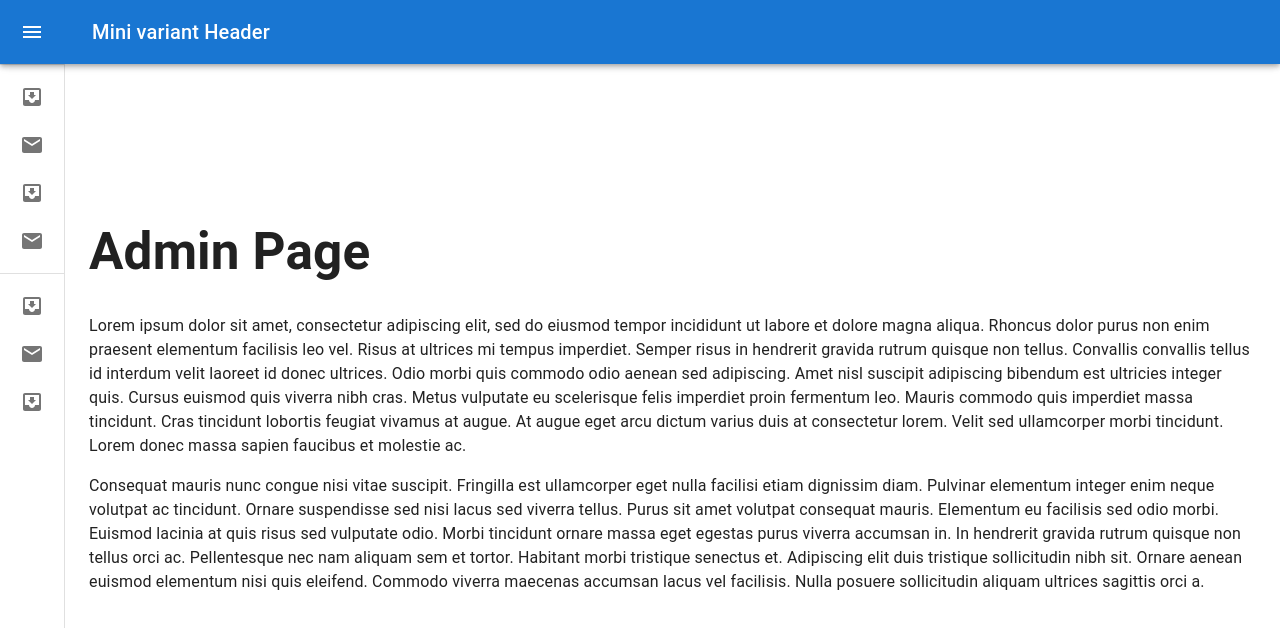
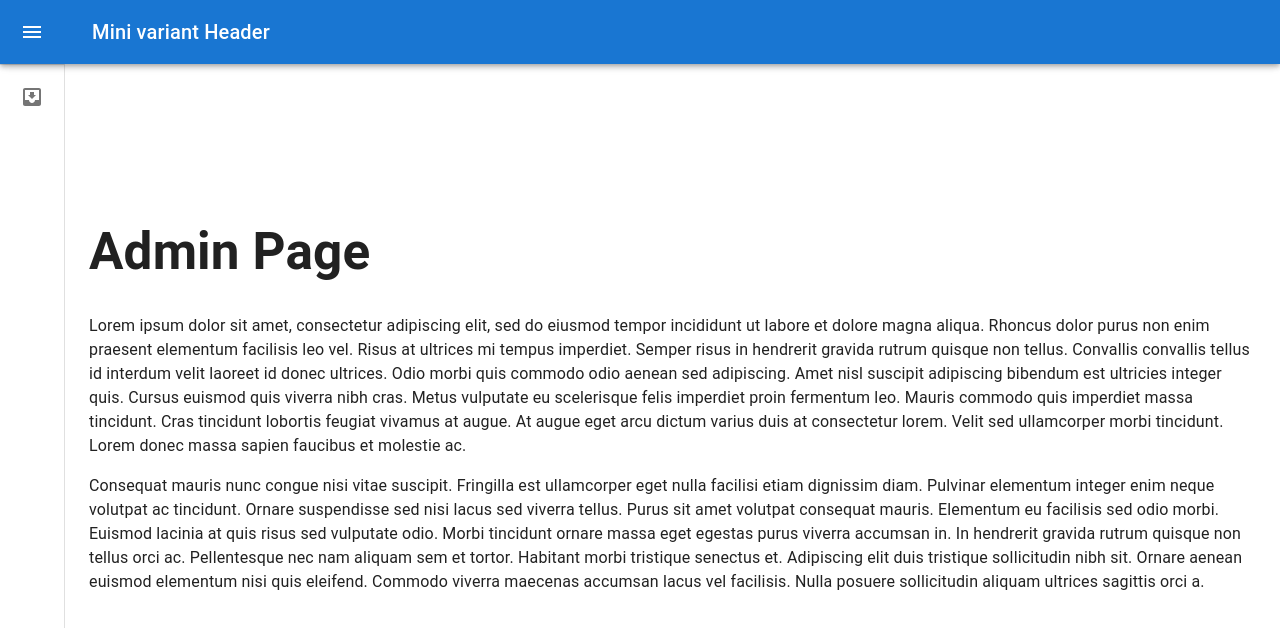
Before and after one commit to tanmaymazumdar19/zerobug-web, a React (Vite) app: page /admin in a window 1280 px wide. Shown: the top 628 px of the page. Built offline with nearby package versions, Linux system fonts and the light colour scheme.

Commit message:
start working on dashboard

```diff
--- a/src/components/Layout/Sidebar.tsx
+++ b/src/components/Layout/Sidebar.tsx
@@ -1,120 +1,96 @@
-import { styled, Theme, CSSObject } from '@mui/material/styles';
-import MuiDrawer from '@mui/material/Drawer';
-import { AppBarProps as MuiAppBarProps } from '@mui/material/AppBar';
-import List from '@mui/material/List';
-import Divider from '@mui/material/Divider';
-import IconButton from '@mui/material/IconButton';
-import ChevronLeftIcon from '@mui/icons-material/ChevronLeft';
-import ChevronRightIcon from '@mui/icons-material/ChevronRight';
-import ListItem from '@mui/material/ListItem';
-import ListItemButton from '@mui/material/ListItemButton';
-import ListItemIcon from '@mui/material/ListItemIcon';
-import ListItemText from '@mui/material/ListItemText';
-import InboxIcon from '@mui/icons-material/MoveToInbox';
-import MailIcon from '@mui/icons-material/Mail';
+import { styled, Theme, CSSObject } from "@mui/material/styles";
+import MuiDrawer from "@mui/material/Drawer";
+import List from "@mui/material/List";
+import Divider from "@mui/material/Divider";
+import IconButton from "@mui/material/IconButton";
+import ChevronLeftIcon from "@mui/icons-material/ChevronLeft";
+import ChevronRightIcon from "@mui/icons-material/ChevronRight";
+import ListItem from "@mui/material/ListItem";
+import ListItemButton from "@mui/material/ListItemButton";
+import ListItemIcon from "@mui/material/ListItemIcon";
+import ListItemText from "@mui/material/ListItemText";
+import InboxIcon from "@mui/icons-material/MoveToInbox";
 
 const drawerWidth = 240;
 
 const openedMixin = (theme: Theme): CSSObject => ({
   width: drawerWidth,
-  transition: theme.transitions.create('width', {
+  transition: theme.transitions.create("width", {
     easing: theme.transitions.easing.sharp,
     duration: theme.transitions.duration.enteringScreen,
   }),
-  overflowX: 'hidden',
+  overflowX: "hidden",
 });
 
 const closedMixin = (theme: Theme): CSSObject => ({
-  transition: theme.transitions.create('width', {
+  transition: theme.transitions.create("width", {
     easing: theme.transitions.easing.sharp,
     duration: theme.transitions.duration.leavingScreen,
   }),
-  overflowX: 'hidden',
+  overflowX: "hidden",
   width: `calc(${theme.spacing(7)} + 1px)`,
-  [theme.breakpoints.up('sm')]: {
+  [theme.breakpoints.up("sm")]: {
     width: `calc(${theme.spacing(8)} + 1px)`,
   },
 });
 
-const DrawerHeader = styled('div')(({ theme }) => ({
-  display: 'flex',
-  alignItems: 'center',
-  justifyContent: 'flex-end',
+const DrawerHeader = styled("div")(({ theme }) => ({
+  display: "flex",
+  alignItems: "center",
+  justifyContent: "flex-end",
   padding: theme.spacing(0, 1),
   // necessary for content to be below app bar
   ...theme.mixins.toolbar,
 }));
 
-const Drawer = styled(MuiDrawer, { shouldForwardProp: (prop) => prop !== 'open' })(
-  ({ theme, open }) => ({
+const Drawer = styled(MuiDrawer, {
+  shouldForwardProp: (prop) => prop !== "open",
+})(({ theme, open }) => ({
   width: drawerWidth,
   flexShrink: 0,
-    whiteSpace: 'nowrap',
-    boxSizing: 'border-box',
+  whiteSpace: "nowrap",
+  boxSizing: "border-box",
   ...(open && {
     ...openedMixin(theme),
-      '& .MuiDrawer-paper': openedMixin(theme),
+    "& .MuiDrawer-paper": openedMixin(theme),
   }),
   ...(!open && {
     ...closedMixin(theme),
-      '& .MuiDrawer-paper': closedMixin(theme),
+    "& .MuiDrawer-paper": closedMixin(theme),
   }),
-  }),
-);
+}));
 
-
-const Sidebar = ({theme, open, handleDrawerClose}: any) => {
+const Sidebar = ({ theme, open, handleDrawerClose }: any) => {
   return (
     <Drawer variant="permanent" open={open}>
       <DrawerHeader>
         <IconButton onClick={handleDrawerClose}>
-            {theme.direction === 'rtl' ? <ChevronRightIcon /> : <ChevronLeftIcon />}
+          {theme.direction === "rtl" ? (
+            <ChevronRightIcon />
+          ) : (
+            <ChevronLeftIcon />
+          )}
         </IconButton>
       </DrawerHeader>
       <Divider />
       <List>
-          {['Inbox', 'Starred', 'Send email', 'Drafts'].map((text, index) => (
-            <ListItem key={text} disablePadding sx={{ display: 'block' }}>
+        {["Dashboard"].map((text) => (
+          <ListItem key={text} disablePadding sx={{ display: "block" }}>
             <ListItemButton
               sx={{
                 minHeight: 48,
-                  justifyContent: open ? 'initial' : 'center',
+                justifyContent: open ? "initial" : "center",
                 px: 2.5,
               }}
             >
               <ListItemIcon
                 sx={{
                   minWidth: 0,
-                    mr: open ? 3 : 'auto',
-                    justifyContent: 'center',
+                  mr: open ? 3 : "auto",
+                  justifyContent: "center",
                 }}
               >
-                  {index % 2 === 0 ? <InboxIcon /> : <MailIcon />}
-                </ListItemIcon>
-                <ListItemText primary={text} sx={{ opacity: open ? 1 : 0 }} />
-              </ListItemButton>
-            </ListItem>
-          ))}
-        </List>
-        <Divider />
-        <List>
-          {['All mail', 'Trash', 'Spam'].map((text, index) => (
-            <ListItem key={text} disablePadding sx={{ display: 'block' }}>
-              <ListItemButton
-                sx={{
-                  minHeight: 48,
-                  justifyContent: open ? 'initial' : 'center',
-                  px: 2.5,
-                }}
-              >
-                <ListItemIcon
-                  sx={{
-                    minWidth: 0,
-                    mr: open ? 3 : 'auto',
-                    justifyContent: 'center',
-                  }}
-                >
-                  {index % 2 === 0 ? <InboxIcon /> : <MailIcon />}
+                <InboxIcon />
               </ListItemIcon>
               <ListItemText primary={text} sx={{ opacity: open ? 1 : 0 }} />
             </ListItemButton>
@@ -122,7 +98,7 @@
         ))}
       </List>
     </Drawer>
-  )
-}
+  );
+};
 
-export default Sidebar
+export default Sidebar;
--- a/src/components/Layout/index.tsx
+++ b/src/components/Layout/index.tsx
@@ -1,97 +1,10 @@
-import * as React from 'react';
-import { styled, useTheme, Theme, CSSObject } from '@mui/material/styles';
-import Box from '@mui/material/Box';
-import MuiDrawer from '@mui/material/Drawer';
-import MuiAppBar, { AppBarProps as MuiAppBarProps } from '@mui/material/AppBar';
-import Toolbar from '@mui/material/Toolbar';
-import List from '@mui/material/List';
-import CssBaseline from '@mui/material/CssBaseline';
-import Typography from '@mui/material/Typography';
-import Divider from '@mui/material/Divider';
-import IconButton from '@mui/material/IconButton';
-import MenuIcon from '@mui/icons-material/Menu';
-import ChevronLeftIcon from '@mui/icons-material/ChevronLeft';
-import ChevronRightIcon from '@mui/icons-material/ChevronRight';
-import ListItem from '@mui/material/ListItem';
-import ListItemButton from '@mui/material/ListItemButton';
-import ListItemIcon from '@mui/material/ListItemIcon';
-import ListItemText from '@mui/material/ListItemText';
-import InboxIcon from '@mui/icons-material/MoveToInbox';
-import MailIcon from '@mui/icons-material/Mail';
-import MainContent from './Content';
-import Header from './Header';
-import Sidebar from './Sidebar';
-
-const drawerWidth = 240;
-
-const openedMixin = (theme: Theme): CSSObject => ({
-  width: drawerWidth,
-  transition: theme.transitions.create('width', {
-    easing: theme.transitions.easing.sharp,
-    duration: theme.transitions.duration.enteringScreen,
-  }),
-  overflowX: 'hidden',
-});
-
-const closedMixin = (theme: Theme): CSSObject => ({
-  transition: theme.transitions.create('width', {
-    easing: theme.transitions.easing.sharp,
-    duration: theme.transitions.duration.leavingScreen,
-  }),
-  overflowX: 'hidden',
-  width: `calc(${theme.spacing(7)} + 1px)`,
-  [theme.breakpoints.up('sm')]: {
-    width: `calc(${theme.spacing(8)} + 1px)`,
-  },
-});
-
-const DrawerHeader = styled('div')(({ theme }) => ({
-  display: 'flex',
-  alignItems: 'center',
-  justifyContent: 'flex-end',
-  padding: theme.spacing(0, 1),
-  // necessary for content to be below app bar
-  ...theme.mixins.toolbar,
-}));
-
-interface AppBarProps extends MuiAppBarProps {
-  open?: boolean;
-}
-
-const AppBar = styled(MuiAppBar, {
-  shouldForwardProp: (prop) => prop !== 'open',
-})<AppBarProps>(({ theme, open }) => ({
-  zIndex: theme.zIndex.drawer + 1,
-  transition: theme.transitions.create(['width', 'margin'], {
-    easing: theme.transitions.easing.sharp,
-    duration: theme.transitions.duration.leavingScreen,
-  }),
-  ...(open && {
-    marginLeft: drawerWidth,
-    width: `calc(100% - ${drawerWidth}px)`,
-    transition: theme.transitions.create(['width', 'margin'], {
-      easing: theme.transitions.easing.sharp,
-      duration: theme.transitions.duration.enteringScreen,
-    }),
-  }),
-}));
-
-const Drawer = styled(MuiDrawer, { shouldForwardProp: (prop) => prop !== 'open' })(
-  ({ theme, open }) => ({
-    width: drawerWidth,
-    flexShrink: 0,
-    whiteSpace: 'nowrap',
-    boxSizing: 'border-box',
-    ...(open && {
-      ...openedMixin(theme),
-      '& .MuiDrawer-paper': openedMixin(theme),
-    }),
-    ...(!open && {
-      ...closedMixin(theme),
-      '& .MuiDrawer-paper': closedMixin(theme),
-    }),
-  }),
-);
+import * as React from "react";
+import { useTheme } from "@mui/material/styles";
+import Box from "@mui/material/Box";
+import CssBaseline from "@mui/material/CssBaseline";
+import MainContent from "./Content";
+import Header from "./Header";
+import Sidebar from "./Sidebar";
 
 export default function MiniDrawer() {
   const theme = useTheme();
@@ -106,10 +19,14 @@
   };
 
   return (
-    <Box sx={{ display: 'flex' }}>
+    <Box sx={{ display: "flex" }}>
       <CssBaseline />
       <Header open={open} handleHeaderOpen={handleDrawerOpen} />
-      <Sidebar open={open} theme={theme} handleDrawerClose={handleDrawerClose} />
+      <Sidebar
+        open={open}
+        theme={theme}
+        handleDrawerClose={handleDrawerClose}
+      />
       <MainContent />
     </Box>
   );
```
Also changed, not shown: src/App.tsx (+6 -6 lines), src/components/Layout/Content.tsx (+29 -28 lines), src/components/Layout/Header.tsx (+14 -15 lines), src/route.tsx (+16 -13 lines), 1 other file (tests, documents, lock files or other folders). Lines whose indentation alone changed are shown as unchanged.
